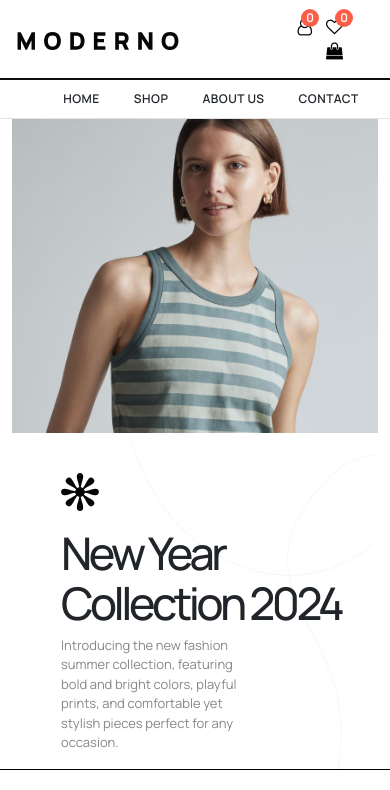
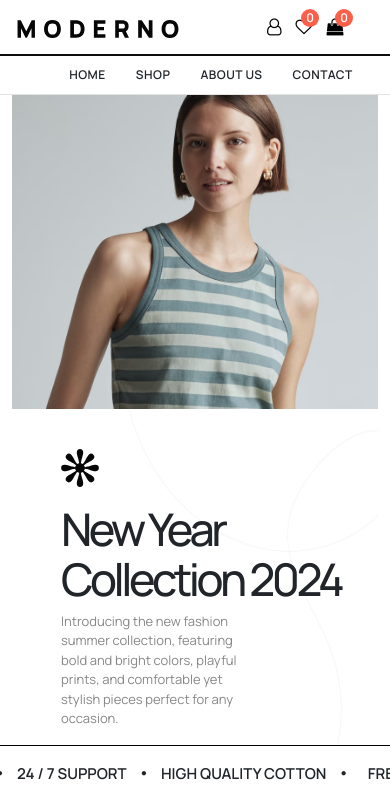
Before and after one commit to vchokshi6403/Moderno_Clothing_Fashion_House, a React (Create React App) app: page / in a window 390 px wide. Shown: the top 790 px of the page. Built offline with nearby package versions, Linux system fonts and the light colour scheme.

Commit message:
Navbar Responsive

```diff
--- a/src/components/navbar/navbar.css
+++ b/src/components/navbar/navbar.css
@@ -318,6 +318,21 @@ a {
         width: 50%;
     }
 }
+@media only screen and (max-width: 392px){
+    .navbar-right ul{
+        display: flex;
+    }
+    .Navbar-bottom .menu ul li {
+        padding: 0 15px;}
+}
+@media only screen and (max-width: 376px){
+    .navbar-right ul li .cart{
+        right: 62px;
+    }
+    .navbar-right ul li .cart.item {
+        right: 31px;
+    }
+}
 @media only screen and (max-width: 321px)
 {
 .navbar-middle {
```
